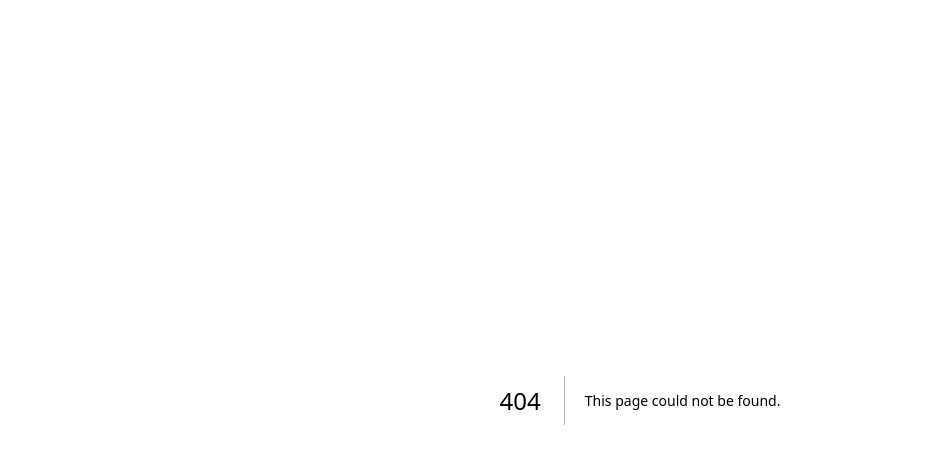
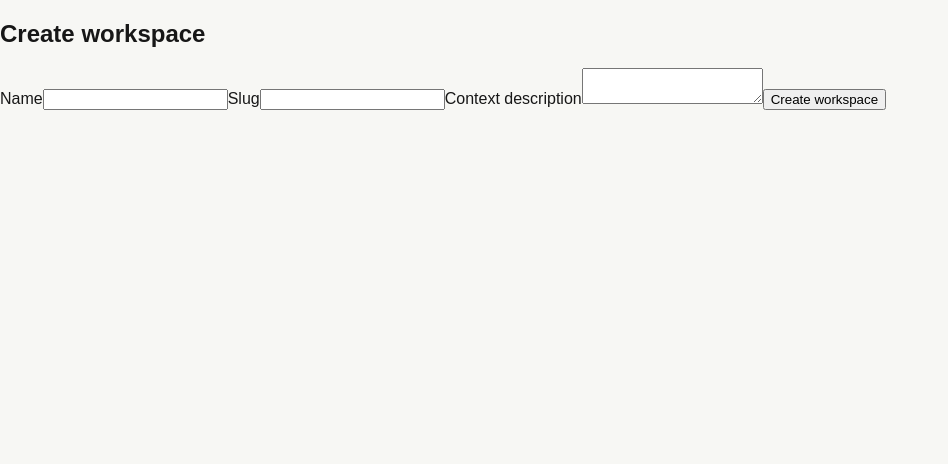
Before and after one commit to IrfritBot/alexandria, a Next.js app: page /workspaces/new in a window 1280 px wide. Before the commit this address had no page. Shown: the top 464 px of the page, without its empty margins (0-948 px from the left). Built offline with nearby package versions, Linux system fonts and the light colour scheme.

Commit message:
feat(ALEX-002): task 5 add workspace creation flow

```diff
--- /dev/null
+++ b/src/app/api/workspaces/route.ts
@@ -0,0 +1,112 @@
+import { NextResponse } from "next/server";
+
+import {
+  createWorkspace,
+  type CreateWorkspaceField,
+} from "../../../lib/workspaces/create-workspace";
+import { createSupabaseServerClient } from "../../../lib/supabase/server";
+
+type WorkspaceBody = {
+  name: string;
+  slug: string;
+  contextDescription: string;
+};
+
+function jsonResponse(body: unknown, status: number) {
+  return NextResponse.json(body, { status });
+}
+
+function invalidInput(field: CreateWorkspaceField) {
+  return jsonResponse({ error: "invalid_input", field }, 400);
+}
+
+function isRecord(value: unknown): value is Record<string, unknown> {
+  return typeof value === "object" && value !== null && !Array.isArray(value);
+}
+
+async function parseWorkspaceBody(
+  request: Request,
+): Promise<
+  | {
+      ok: true;
+      body: WorkspaceBody;
+    }
+  | {
+      ok: false;
+      field: CreateWorkspaceField;
+    }
+> {
+  let body: unknown;
+
+  try {
+    body = await request.json();
+  } catch {
+    return { ok: false, field: "name" };
+  }
+
+  if (!isRecord(body)) {
+    return { ok: false, field: "name" };
+  }
+
+  if (typeof body.name !== "string" || body.name.trim().length === 0) {
+    return { ok: false, field: "name" };
+  }
+
+  if (typeof body.slug !== "string" || body.slug.trim().length === 0) {
+    return { ok: false, field: "slug" };
+  }
+
+  if (
+    typeof body.contextDescription !== "string" ||
+    body.contextDescription.trim().length === 0
+  ) {
+    return { ok: false, field: "contextDescription" };
+  }
+
+  return {
+    ok: true,
+    body: {
+      contextDescription: body.contextDescription,
+      name: body.name,
+      slug: body.slug,
+    },
+  };
+}
+
+export async function POST(request: Request) {
+  const supabase = await createSupabaseServerClient();
+  const {
+    data: { user },
+    error: userError,
+  } = await supabase.auth.getUser();
+
+  if (userError || !user) {
+    return jsonResponse({ error: "unauthenticated" }, 401);
+  }
+
+  const parsedBody = await parseWorkspaceBody(request);
+
+  if (!parsedBody.ok) {
+    return invalidInput(parsedBody.field);
+  }
+
+  const result = await createWorkspace(parsedBody.body, supabase);
+
+  if (result.ok) {
+    return jsonResponse({ workspaceId: result.workspaceId }, 200);
+  }
+
+  if (result.reason === "slug_taken") {
+    return jsonResponse({ error: "slug_taken" }, 409);
+  }
+
+  if (result.reason === "invalid_input") {
+    return invalidInput(result.field ?? "name");
+  }
+
+  if (result.reason === "unauthenticated" || result.reason === "missing_profile") {
+    return jsonResponse({ error: "unauthenticated" }, 401);
+  }
+
+  return jsonResponse({ error: "workspace_creation_failed" }, 500);
+}
--- /dev/null
+++ b/src/app/workspaces/new/page.tsx
@@ -0,0 +1,117 @@
+"use client";
+
+import { type FormEvent, useState } from "react";
+import { useRouter } from "next/navigation";
+
+type FieldName = "name" | "slug" | "contextDescription" | "form";
+
+type Errors = Partial<Record<FieldName, string>>;
+
+function getErrorMessage(error: string, field?: FieldName) {
+  if (error === "slug_taken") {
+    return { field: "slug" as const, message: "Slug is already taken." };
+  }
+
+  if (error === "invalid_input" && field && field !== "form") {
+    return { field, message: "Check this field." };
+  }
+
+  return {
+    field: "form" as const,
+    message: "Unable to create workspace.",
+  };
+}
+
+export default function NewWorkspacePage() {
+  const router = useRouter();
+  const [name, setName] = useState("");
+  const [slug, setSlug] = useState("");
+  const [contextDescription, setContextDescription] = useState("");
+  const [errors, setErrors] = useState<Errors>({});
+  const [submitting, setSubmitting] = useState(false);
+
+  async function handleSubmit(event: FormEvent<HTMLFormElement>) {
+    event.preventDefault();
+    setErrors({});
+    setSubmitting(true);
+
+    const response = await fetch("/api/workspaces", {
+      body: JSON.stringify({
+        contextDescription,
+        name,
+        slug,
+      }),
+      headers: {
+        "content-type": "application/json",
+      },
+      method: "POST",
+    });
+
+    if (response.ok) {
+      router.push("/");
+      return;
+    }
+
+    const body = (await response.json()) as {
+      error?: string;
+      field?: FieldName;
+    };
+    const { field, message } = getErrorMessage(
+      body.error ?? "workspace_creation_failed",
+      body.field,
+    );
+
+    setErrors({ [field]: message });
+    setSubmitting(false);
+  }
+
+  return (
+    <main>
+      <section aria-labelledby="workspace-title">
+        <h1 id="workspace-title">Create workspace</h1>
+        <form onSubmit={handleSubmit}>
+          {errors.form ? <p role="alert">{errors.form}</p> : null}
+          <label htmlFor="name">Name</label>
+          <input
+            id="name"
+            name="name"
+            required
+            value={name}
+            onChange={(event) => setName(event.target.value)}
+          />
+          {errors.name ? <p role="alert">{errors.name}</p> : null}
+
+          <label htmlFor="slug">Slug</label>
+          <input
+            id="slug"
+            name="slug"
+            required
+            pattern="[a-z0-9]+(-[a-z0-9]+)*"
+            minLength={3}
+            maxLength={63}
+            value={slug}
+            onChange={(event) => setSlug(event.target.value)}
+          />
+          {errors.slug ? <p role="alert">{errors.slug}</p> : null}
+
+          <label htmlFor="contextDescription">Context description</label>
+          <textarea
+            id="contextDescription"
+            name="contextDescription"
+            required
+            minLength={30}
+            value={contextDescription}
+            onChange={(event) => setContextDescription(event.target.value)}
+          />
+          {errors.contextDescription ? (
+            <p role="alert">{errors.contextDescription}</p>
+          ) : null}
+
+          <button type="submit" disabled={submitting}>
+            Create workspace
+          </button>
+        </form>
+      </section>
+    </main>
+  );
+}
```
Also changed, not shown: src/app/page.tsx (+66 -6 lines), 2 other files (tests, documents, lock files or other folders).
